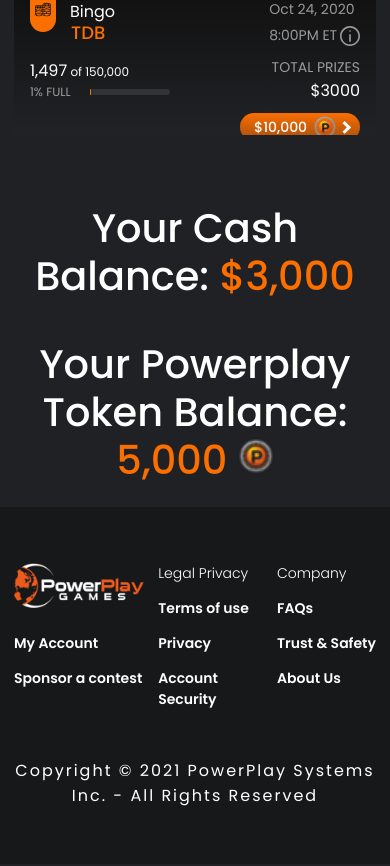
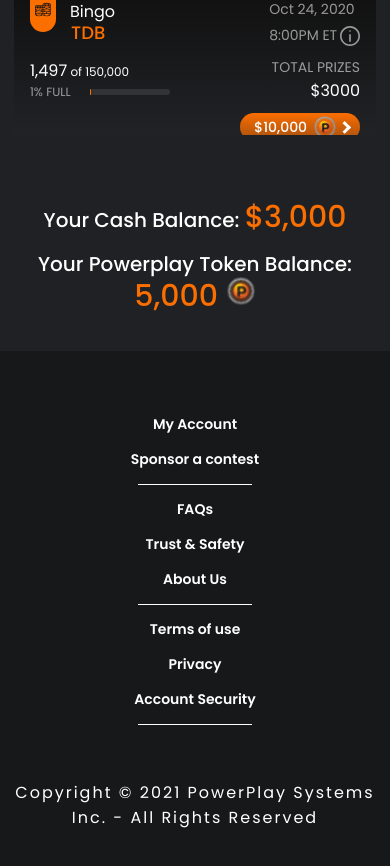
Before and after one commit to fancykingstar/live-fantasy, a React (Create React App) app: page /power-center in a window 390 px wide. Shown: the part 1511-2377 px from the top of the page. Built offline with nearby package versions, Linux system fonts and the light colour scheme.

Commit message:
resolve-footer-responsive-issue

```diff
--- a/src/components/Footer/Footer.js
+++ b/src/components/Footer/Footer.js
@@ -4,20 +4,22 @@
 
 const Footer = props => (
     <footer className={`__footer ${props.isBlack ? '__style-2' : ''}`}>
-        <div className='__footer-links __container-2'>
-            <img src={logo} alt='' className='__logo' />
-            <div>Legal Privacy</div>
-            <div>Company</div>
-            <Link to='/terms'>Terms of use</Link>
-            <Link to='/faqs'>FAQs</Link>
-            <Link to='/my-account'>My Account</Link>
-            <Link to='/privacy'>Privacy</Link>
-            <Link to='/trust-and-safety'>Trust & Safety </Link>
-            <Link to='/sponer-contest' >Sponsor a contest</Link>
-            <Link to='/account-security'>Account Security</Link>
-            <Link to='/about-us'>About Us</Link>
+        <div className='__container-2'>
+            <div className='__footer-links __center'>
+                <img src={logo} alt='' className='__logo __hide-on-small' />
+                <div className='__hide-on-small'>Legal Privacy</div>
+                <div className='__hide-on-small'>Company</div>
+                <Link to='/terms'>Terms of use</Link>
+                <Link to='/faqs' className='elm-3'>FAQs</Link>
+                <Link to='/my-account' className='elm-1'>My Account</Link>
+                <Link to='/privacy'>Privacy</Link>
+                <Link to='/trust-and-safety' className='elm-4'>Trust & Safety </Link>
+                <Link to='/sponer-contest' className='elm-2 __add-border' >Sponsor a contest</Link>
+                <Link to='/account-security' className='__add-border'>Account Security</Link>
+                <Link to='/about-us' className='elm-5 __add-border'>About Us</Link>
+            </div>
+            <div className='__mediam __center __mt-3'>Copyright © 2021 PowerPlay Systems Inc. - All Rights Reserved</div>
         </div>
-        <div className='__mediam __center __mt-3'>Copyright © 2021 PowerPlay Systems Inc. - All Rights Reserved</div>
     </footer>
 )
 
--- a/src/components/Footer/Footer.scss
+++ b/src/components/Footer/Footer.scss
@@ -24,4 +24,38 @@
     .__mediam{
         letter-spacing: 2px;
     }
+    @media (max-width: 600px) {
+        .__footer-links{
+            grid-template-columns: auto;
+            grid-gap: initial;
+            >*{
+                padding: 0.5em;
+            }
+            .elm-1{
+                grid-row-start: 1;
+            }
+            .__add-border{
+                &::after{
+                    display: block;
+                    content: '';
+                    border-bottom: 1px solid;
+                    width: 100px;
+                    margin: auto;
+                    padding: 0.5em;
+                }
+            }
+            .elm-2{
+                grid-row-start: 2;
+            }
+            .elm-3{
+                grid-row-start: 3;
+            }
+            .elm-4{
+                grid-row-start: 4;
+            }
+            .elm-5{
+                grid-row-start: 5;
+            }
+        }
+    }
 }
--- a/src/pages/PowerCenter/LivePowerPlay.js
+++ b/src/pages/PowerCenter/LivePowerPlay.js
@@ -143,8 +143,10 @@
                 />
             </div>
         </div>
-        <div className='__h2 __center'>Your Cash Balance: <span className='__primary-color'>$3,000</span></div>
-        <div className='__h2 __center __mt-1'>Your Powerplay Token Balance: <span className='__primary-color'>5,000 <img alt='' src={PowerPlayIcon} width='36' /></span></div>
+        <div className='__container'>
+            <div className='__h2 __center __resize'>Your Cash Balance: <span className='__primary-color'> $3,000</span></div>
+            <div className='__h2 __center __mt-1 __mb-2 __resize'>Your Powerplay Token Balance: <span className='__primary-color'> 5,000 <img alt='' src={PowerPlayIcon} width='36' /></span></div>
+        </div>
     </div>
 )
 
--- a/src/pages/PowerCenter/table.scss
+++ b/src/pages/PowerCenter/table.scss
@@ -73,6 +73,15 @@
 .__table-wrapper{
     @media (max-width: 1200px) {
         margin: 0 0 1.6em 0 !important;
+        .__resize{
+            font-size: 20px;
+            img{
+                width: 1em;
+            }
+            .__primary-color{
+                font-size: 30px;
+            }
+        }
         .__main-grid{
             grid-template-columns: 1fr;
             grid-gap: 1em;
```
